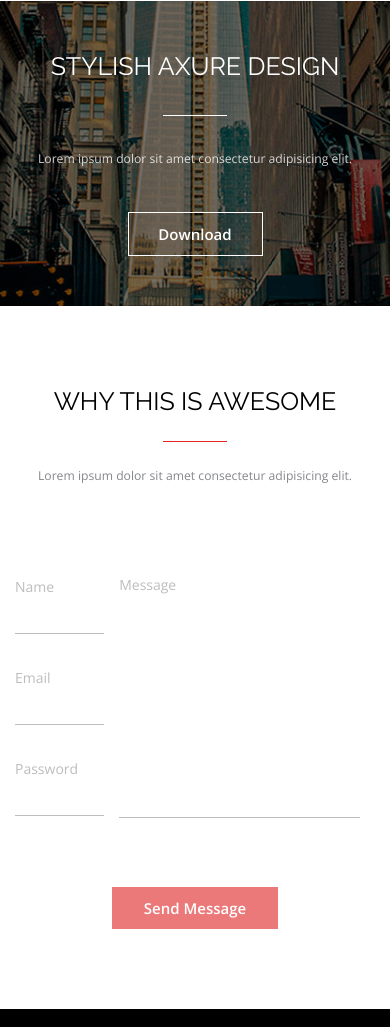
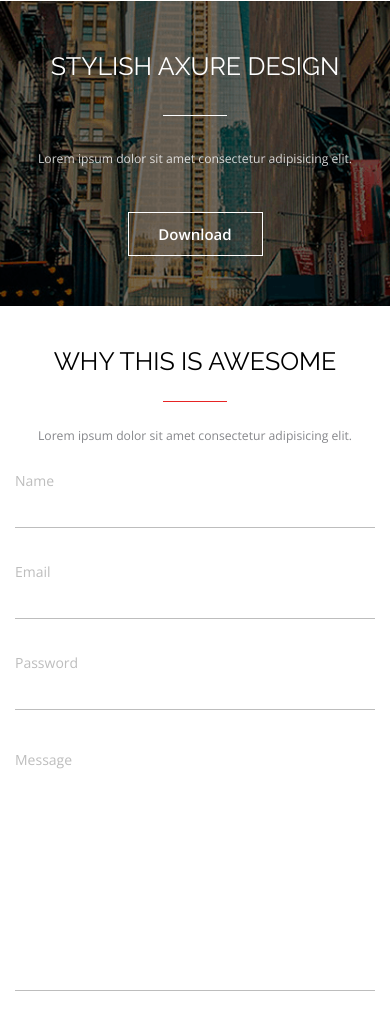
Before and after one commit to AnastasiaVasilets/FE036-onl-AnastasiaVasilets, a plain HTML site: page Landing/index.html in a window 390 px wide. Shown: the part 4614-5641 px from the top of the page. Drawn offline with nearby package versions, Linux system fonts and the light colour scheme.

Commit message:
Update contact.css

```diff
--- a/Landing/css/contact.css
+++ b/Landing/css/contact.css
@@ -10,11 +10,11 @@
   .contact__form-content {
     display: flex;
     justify-content: space-between;
-    margin-bottom: 64px;
+    margin: 0 -15px 64px;
   }
-  .form__content-left {
-    /*margin: 0 222px 0 15px;*/
+  .form-content__left {
     width: 478px;
+    margin: 0 15px;
   }
   .form-content__left--item:last-child {
     margin-bottom: 0;
@@ -52,7 +52,7 @@
     outline: none;
     width: 100%;
     border-bottom: 1px rgba(189, 189, 189, 1) solid;
-    height: 224px;
+    height: 222px;
     font-family: 'Open Sans';
     resize: none;
   }
@@ -75,3 +75,46 @@
     transform: scale(1.1);
     background-color: #333333;
   }
+
+  @media (max-width:1139px){
+    #contact {
+        padding: 60px 0;
+    }
+}
+
+  @media (max-width:759px){
+    #contact__description{
+        margin-bottom: 60px;
+    }
+    #contact{
+        padding: 50px 0;
+    }
+    .contact__form-content{
+        margin-bottom: 54px;
+    }
+}
+
+  @media(max-width:450px){
+    #contact__description{
+        margin-bottom: 25px;
+    }
+    #contact {
+        padding: 40px 0;
+    }
+    .contact__form-content{
+      flex-wrap: wrap;
+      justify-content: center;
+    }
+    .form-content__left{
+      margin-bottom: 40px;
+    }
+    .contact__form-content{
+      margin-bottom: 34px;
+    }
+    .contact__form-button {
+        width: 100px;
+        line-height: 32px;
+        font-size: 13px;
+    }
+
+}
```
